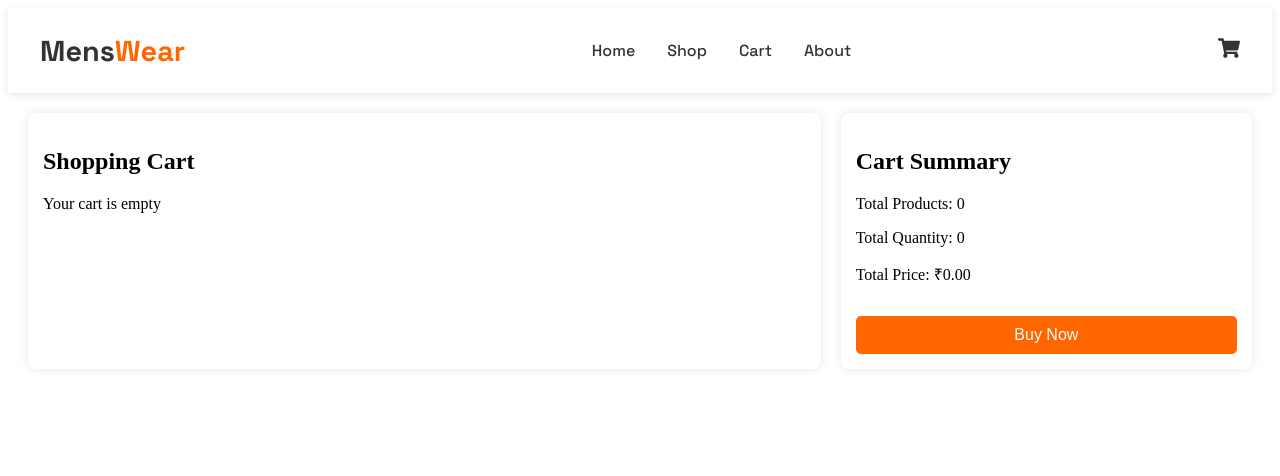
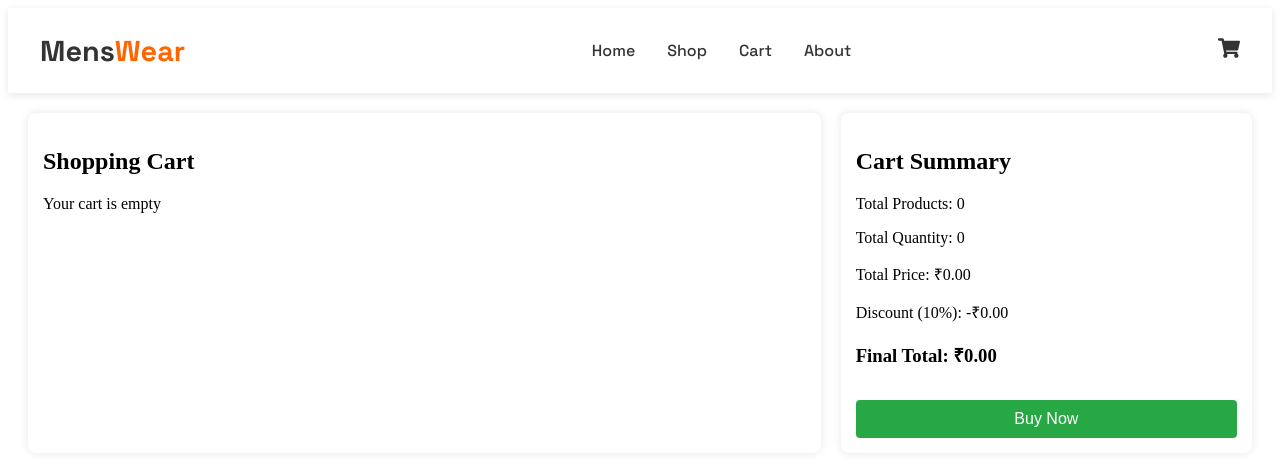
Before and after one commit to mohammedashik05/MensWears, a React (Vite) app: page /cart in a window 1280 px wide. Shown: the top 476 px of the page. Built offline with nearby package versions, Linux system fonts and the light colour scheme.

Commit message:
cart summary

```diff
--- a/src/pages/Cart.jsx
+++ b/src/pages/Cart.jsx
@@ -1,4 +1,4 @@
-import React, { useContext } from "react";
+import React, { useContext, useState } from "react";
 import { ProductContext } from "../components/ProductProvider";
 import "../styles/Cart.css";
 
@@ -6,14 +6,16 @@ function Cart() {
   const { cartItems, incrementQuantity, decrementQuantity, removeFromCart } =
     useContext(ProductContext);
 
+  const [showSummary, setShowSummary] = useState(false);
+
   const totalItems = cartItems.reduce((acc, item) => acc + item.quantity, 0);
-  const totalPrice = cartItems
-    .reduce((acc, item) => acc + item.price * item.quantity, 0)
-    .toFixed(2);
+  const totalPrice = cartItems.reduce((acc, item) => acc + item.price * item.quantity, 0);
+  const discount = totalPrice * 0.1;
+  const finalTotal = totalPrice - discount;
 
   return (
     <div className="cart-container">
-      {/* Left Side - Cart Items */}
+      {/* Left Side - Scrollable Cart Items */}
       <div className="cart-items">
         <h2>Shopping Cart</h2>
         {cartItems.length === 0 ? (
@@ -37,7 +39,7 @@ function Cart() {
                   Remove
                 </button>
                 <div className="item-subTotal">
-                  <p>Subtotal: ₹{item.price * item.quantity}</p>
+                  <p>Subtotal: ₹{(item.price * item.quantity).toFixed(2)}</p>
                 </div>
               </div>
             </div>
@@ -50,9 +52,74 @@ function Cart() {
         <h2>Cart Summary</h2>
         <p>Total Products: {cartItems.length}</p>
         <p>Total Quantity: {totalItems}</p>
-        <p>Total Price: ₹{totalPrice}</p>
+        <p>Total Price: ₹{totalPrice.toFixed(2)}</p>
+        <p>Discount (10%): -₹{discount.toFixed(2)}</p>
+        <h3>Final Total: ₹{finalTotal.toFixed(2)}</h3>
         <button className="buy-now-btn">Buy Now</button>
+        {cartItems.length > 0 && (
+          <button
+            className="view-summary-btn"
+            onClick={() => setShowSummary(true)}
+          >
+            View Detailed Summary
+          </button>
+        )}
       </div>
+
+      {/* Popup Summary */}
+      {showSummary && (
+        <div className="summary-popup">
+          <div className="summary-content">
+            <span className="close-btn" onClick={() => setShowSummary(false)}>
+              ✖
+            </span>
+            <h2>Detailed Cart Summary</h2>
+            <div className="summary-scroll">
+              <table className="summary-table">
+                <thead>
+                  <tr>
+                    <th>Product</th>
+                    <th>Qty</th>
+                    <th>Price</th>
+                    <th>Subtotal</th>
+                  </tr>
+                </thead>
+                <tbody>
+                  {cartItems.map((item) => (
+                    <tr key={item.id}>
+                      <td>{item.name}</td>
+                      <td>{item.quantity}</td>
+                      <td>₹{item.price}</td>
+                      <td>₹{(item.price * item.quantity).toFixed(2)}</td>
+                    </tr>
+                  ))}
+                </tbody>
+                <tfoot>
+                  <tr>
+                    <td colSpan="3">Total Quantity</td>
+                    <td>{totalItems}</td>
+                  </tr>
+                  <tr>
+                    <td colSpan="3">Total Price</td>
+                    <td>₹{totalPrice.toFixed(2)}</td>
+                  </tr>
+                  <tr>
+                    <td colSpan="3">Discount (10%)</td>
+                    <td>-₹{discount.toFixed(2)}</td>
+                  </tr>
+                  <tr>
+                    <td colSpan="3">Final Total</td>
+                    <td>₹{finalTotal.toFixed(2)}</td>
+                  </tr>
+                </tfoot>
+              </table>
+            </div>
+            <div className="summary-footer">
+              <button className="buy-now-btn">Proceed to Checkout</button>
+            </div>
+          </div>
+        </div>
+      )}
     </div>
   );
 }
--- a/src/styles/Cart.css
+++ b/src/styles/Cart.css
@@ -4,6 +4,29 @@
   padding: 20px;
   flex-wrap: wrap; /* Helps with smaller screens */
 }
+/* Make cart items scrollable and keep summary fixed */
+.cart-items {
+  flex: 2;
+  background: #fff;
+  padding: 15px;
+  border-radius: 8px;
+  box-shadow: 0px 0px 10px rgba(0,0,0,0.1);
+  max-height: 80vh;
+  overflow-y: auto;
+}
+
+.cart-summary {
+  flex: 1;
+  background: #fff;
+  padding: 15px;
+  border-radius: 8px;
+  box-shadow: 0px 0px 10px rgba(0,0,0,0.1);
+  height: fit-content;
+  position: sticky;
+  top: 20px;
+}
+
+/* Rest of your popup, table, and button styles stay as in your CSS */
 
 /* Left side - items */
 .cart-items {
@@ -150,3 +173,99 @@
     padding: 8px;
   }
 }
+
+/* Popup overlay */
+.summary-popup {
+  position: fixed;
+  top: 0;
+  left: 0;
+  width: 100%;
+  height: 100%;
+  background: rgba(0, 0, 0, 0.6);
+  display: flex;
+  justify-content: center;
+  align-items: center;
+  z-index: 999;
+}
+
+/* Popup box */
+.summary-content {
+  background: #fff;
+  padding: 20px;
+  border-radius: 8px;
+  width: 500px;
+  max-height: 80vh;
+  display: flex;
+  flex-direction: column;
+}
+
+/* Scroll area for table */
+.summary-scroll {
+  overflow-y: auto;
+  flex: 1;
+  margin-bottom: 10px;
+}
+
+.summary-table {
+  width: 100%;
+  border-collapse: collapse;
+}
+
+.summary-table th,
+.summary-table td {
+  padding: 8px;
+  border-bottom: 1px solid #ddd;
+  text-align: center;
+}
+
+.summary-table thead {
+  background-color: #f4f4f4;
+}
+
+.summary-table tfoot td {
+  font-weight: bold;
+  background-color: #fafafa;
+}
+
+/* Footer for Buy Now button */
+.summary-footer {
+  text-align: center;
+  padding-top: 10px;
+  border-top: 1px solid #ddd;
+}
+
+.buy-now-btn {
+  background-color: #28a745;
+  color: white;
+  padding: 10px 16px;
+  border: none;
+  cursor: pointer;
+  border-radius: 4px;
+}
+
+.buy-now-btn:hover {
+  background-color: #218838;
+}
+
+.close-btn {
+  position: absolute;
+  top: 15px;
+  right: 20px;
+  font-size: 20px;
+  cursor: pointer;
+  color: #333;
+}
+
+.view-summary-btn {
+  margin-top: 20px;
+  padding: 10px 16px;
+  background-color: #007bff;
+  color: white;
+  border: none;
+  cursor: pointer;
+  border-radius: 4px;
+}
+
+.view-summary-btn:hover {
+  background-color: #0056b3;
+}
```
